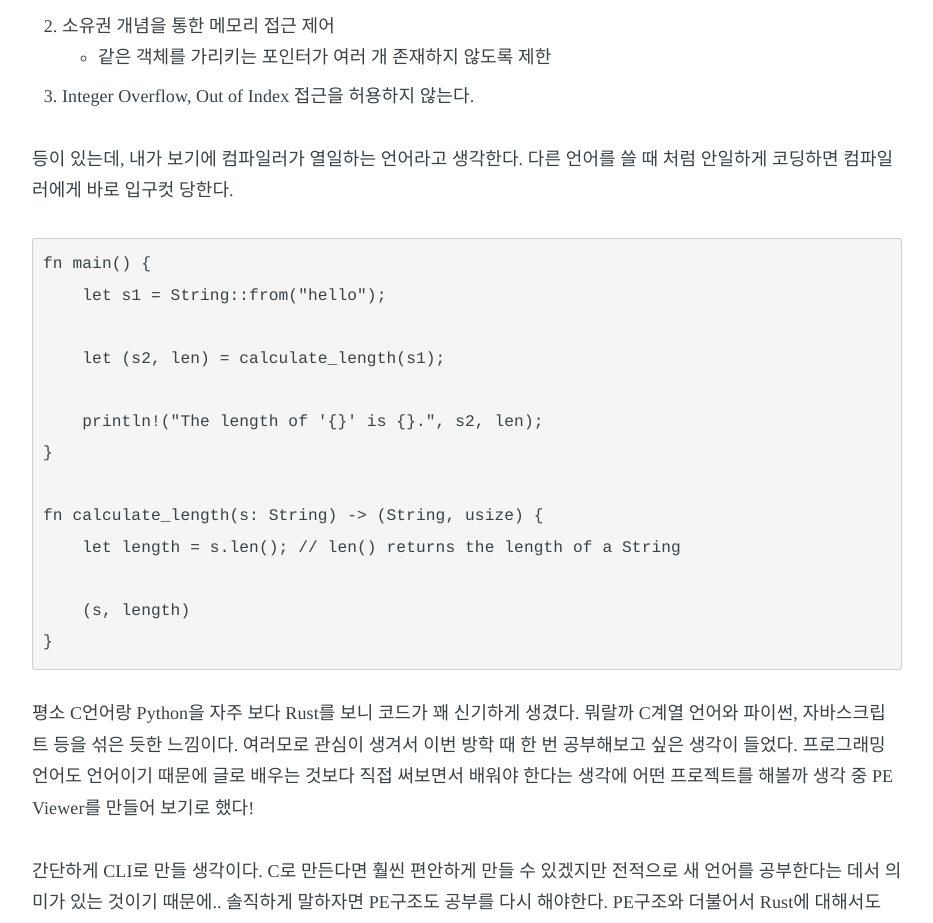
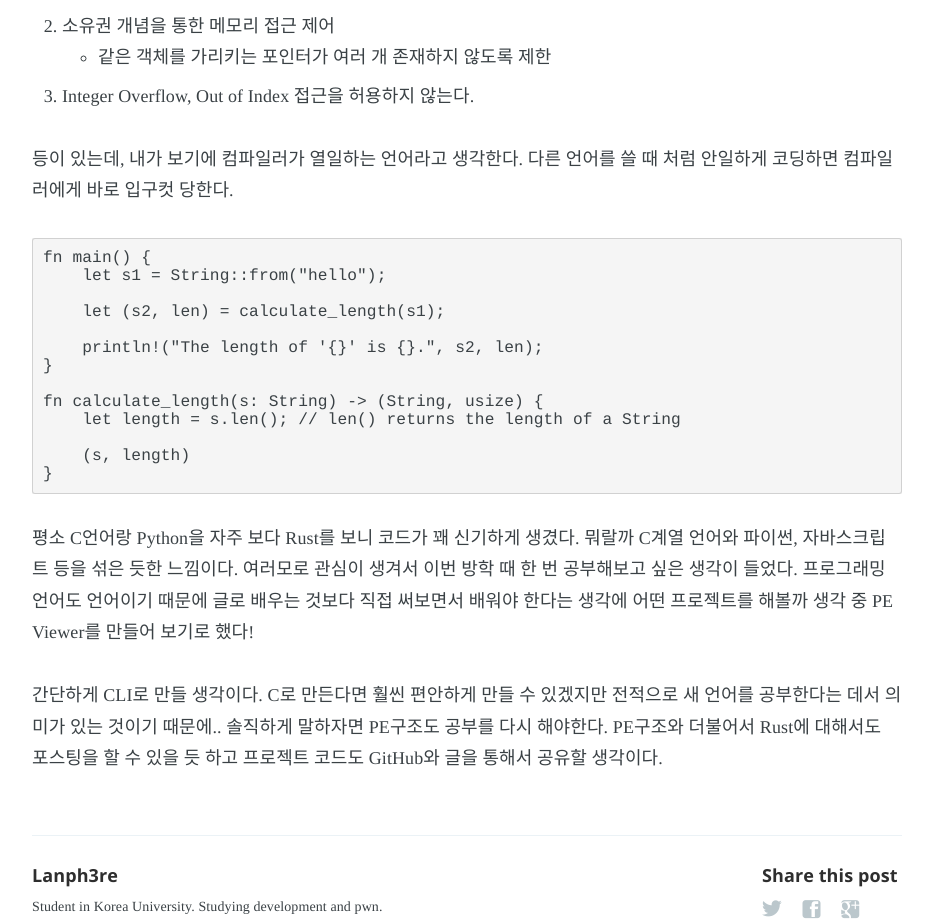
Before and after one commit to Lanph3re/lanph3re.github.io, a Jekyll site: the page built from _posts/2019-06-26-peviewer-project.md, in a window 1280 px wide. Shown: the part 519-1442 px from the top of the page, without its empty margins (173-1106 px from the left). Built offline with Jekyll 4.4.1, drawn with Linux system fonts in a browser that asks for light colours; some web fonts are replaced; comment, search, counter and statistics services are not loaded.

Commit message:
EDIT: edit screen.css:360

```diff
--- a/assets/css/screen.css
+++ b/assets/css/screen.css
@@ -358,6 +358,7 @@ pre {
     box-sizing: border-box;
     margin: 0 0 1.75em 0;
     border: 1px solid rgba(0, 0, 0, 0.15);
+    line-height: 18px;
     width: 100%;
     padding: 10px;
     font-family: Inconsolata, monospace, sans-serif;
```
